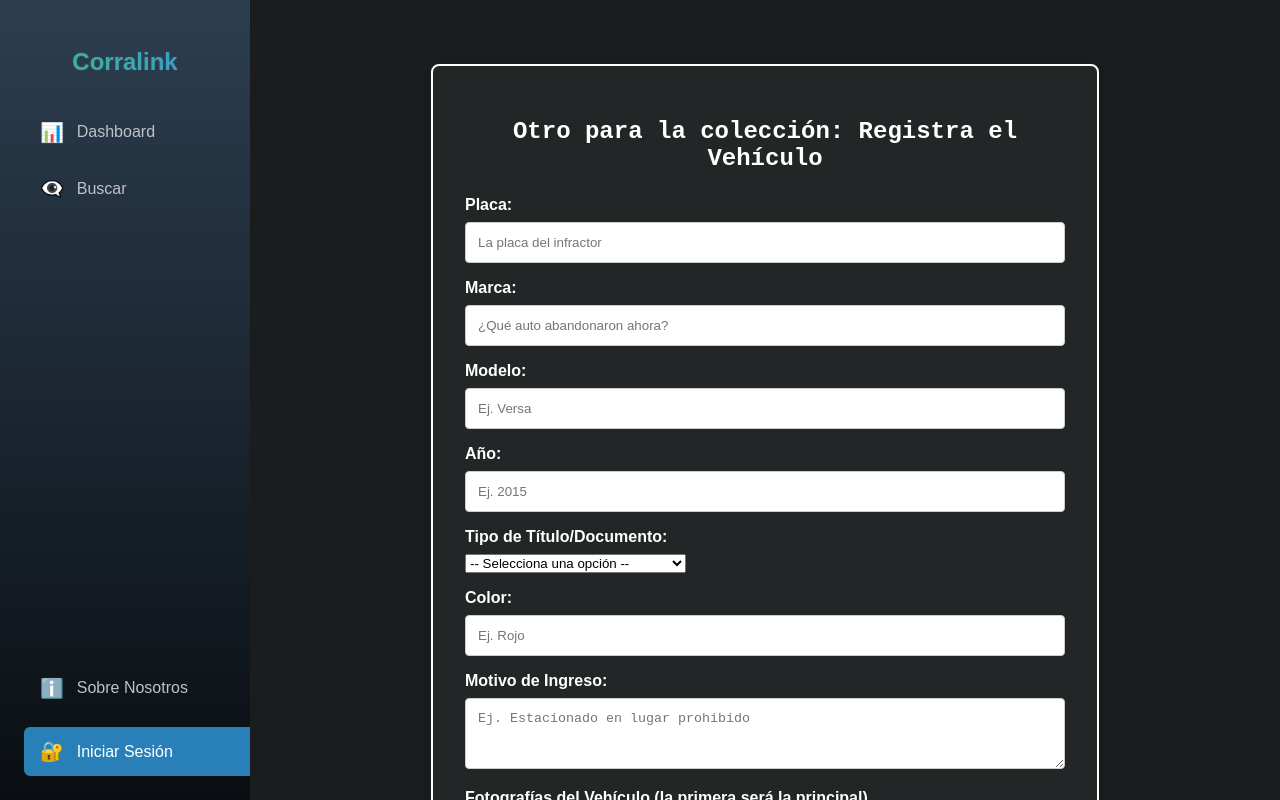
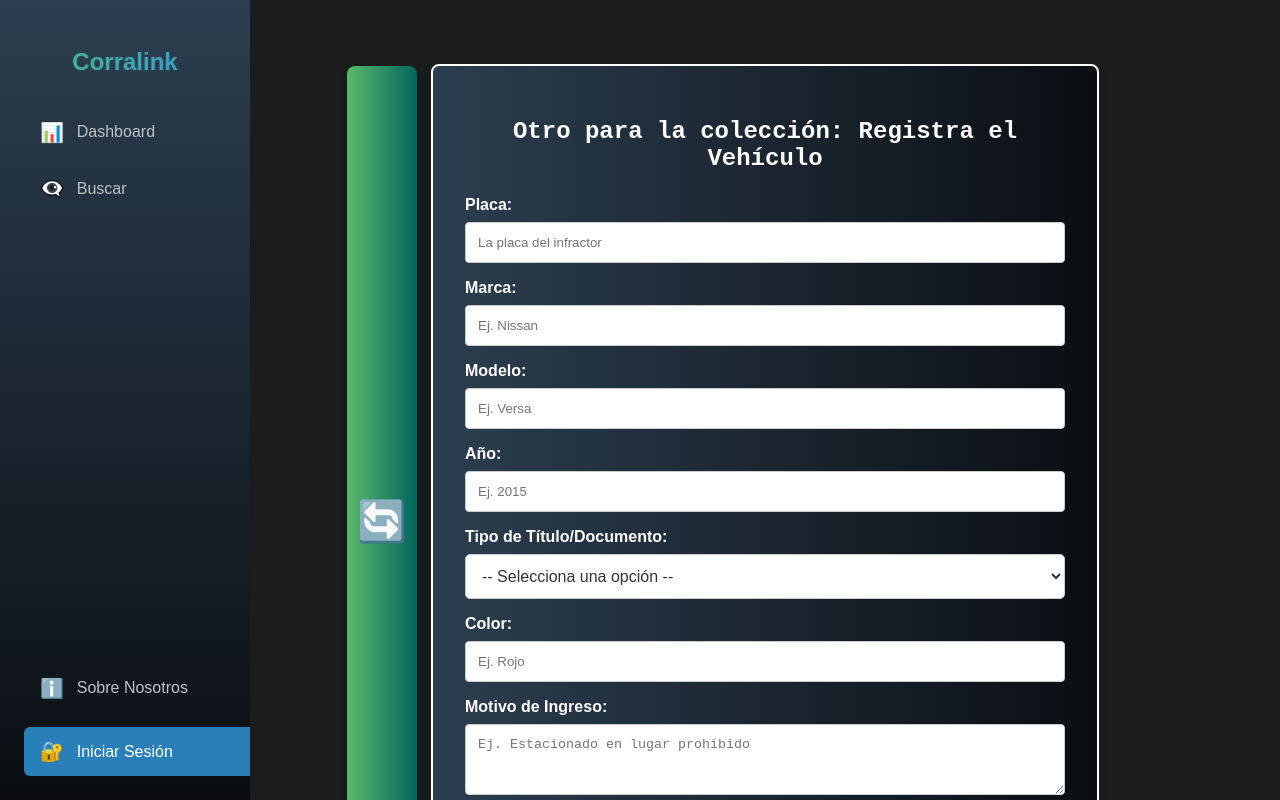
Before and after one commit to Carloseva/Proyecto_TBD, a Vue app in the folder frontend/: page /registrar in a window 1280 px wide. Built offline with nearby package versions, Linux system fonts and the light colour scheme.

Commit message:
Renovacion del formulario para agregar carros

```diff
--- a/frontend/src/components/RegistroVehiculo.vue
+++ b/frontend/src/components/RegistroVehiculo.vue
@@ -1,9 +1,8 @@
-// RegistroVehiculo.vue
-
 <script setup>
 import { reactive, ref } from 'vue';
-import axios from 'axios'; // <-- IMPORTA AXIOS
+import axios from 'axios';
 
+const API_BASE_URL = 'http://localhost:3000';
 const anioActual = new Date().getFullYear();
 const opcionesTitulo = [
   'Factura Original',
@@ -14,8 +13,6 @@ const opcionesTitulo = [
   'Otro'
 ];
 
-// ---> LA LÍNEA DEL ERROR ESTÁ AQUÍ <---
-// Asegúrate de que esta declaración exista y esté bien escrita.
 const vehiculo = reactive({
   placa: '',
   marca: '',
@@ -28,82 +25,97 @@ const vehiculo = reactive({
 
 const fotos = ref([]);
 const fotoPrincipalPreview = ref(null);
+
 function handleFileUpload(event) {
-  const archivos = event.target.files;
-  if (!archivos.length) return;
-  fotos.value = Array.from(archivos);
-  fotoPrincipalPreview.value = URL.createObjectURL(archivos[0]);
+  const archivosNuevos = event.target.files;
+  if (!archivosNuevos.length) return;
+
+  const limiteFotos = 20;
+  const espacioDisponible = limiteFotos - fotos.value.length;
+
+  if (espacioDisponible <= 0) {
+    alert('Ya has alcanzado el límite de 20 fotos.');
+    event.target.value = '';
+    return;
   }
 
-const mensajeExito = ref('');
-const cargando = ref(false);
+  let archivosParaAgregar = Array.from(archivosNuevos);
 
-const enviarFormulario = async () => {
-  cargando.value = true;
-  const formData = new FormData();
-  // ... (aquí va tu lógica de agregar los campos al formData)
+  if (archivosNuevos.length > espacioDisponible) {
+    alert(`Solo puedes agregar ${espacioDisponible} fotos más. Se agregarán las primeras ${espacioDisponible} de tu selección.`);
+    archivosParaAgregar = archivosParaAgregar.slice(0, espacioDisponible);
+  }
 
-  try {
-    const response = await axios.post('http://localhost:3000/api/registrar-vehiculo', formData);
+  const nuevosObjetosFoto = archivosParaAgregar.map(file => {
+    return {
+      file: file,
+      url: URL.createObjectURL(file)
+    };
+  });
 
-    if (response.data.success) {
-      mensajeExito.value = "✅ ¡Vehículo registrado exitosamente!";
+  fotos.value.push(...nuevosObjetosFoto);
 
-      // Limpiamos el formulario (Lógica de Reset)
-      Object.keys(vehiculo.value).forEach(key => vehiculo.value[key] = '');
-      imagenesPreview.value = []; // Si tienes preview de fotos
+  event.target.value = '';
+}
 
-      // Quitamos el mensaje después de 4 segundos
-      setTimeout(() => { mensajeExito.value = ''; }, 4000);
+function eliminarFoto(index){
+  fotos.value.splice(index, 1);
 }
-  } catch (error) {
-    // Manejo de error de placa duplicada (409)
-    if (error.response?.status === 409) {
-      alert(error.response.data.message);
-    }
-  } finally {
-    cargando.value = false;
-  }
-};
 
 async function registrar() {
-  // 1. Crear un objeto FormData para empaquetar los datos y las fotos
   const formData = new FormData();
 
-  // 2. Añadir todos los datos de texto del vehículo
   for (const key in vehiculo) {
     formData.append(key, vehiculo[key]);
   }
 
-  // 3. Añadir todos los archivos de las fotos
-  for (const foto of fotos.value) {
-    formData.append('fotos', foto); // El nombre 'fotos' debe coincidir con el del backend
+  for (const fotoObj of fotos.value) {
+    formData.append('fotos', fotoObj.file);
   }
 
-  // 4. Enviar los datos al servidor usando Axios
   try {
-    const response = await axios.post('http://localhost:3000/api/registrar-vehiculo', formData, {
+    const response = await axios.post(`${API_BASE_URL}/api/registrar-vehiculo`, formData, {
       headers: {
         'Content-Type': 'multipart/form-data'
       }
     });
 
-    // Si todo salió bien, el servidor nos responderá
     console.log('Respuesta del servidor:', response.data);
     alert('¡Vehículo registrado con éxito!');
-    // Aquí podrías limpiar el formulario o redirigir al usuario
+
 
   } catch (error) {
     console.error('Error al registrar el vehículo:', error);
     alert('Hubo un error al registrar el vehículo.');
   }
 }
+
+function resetForm() {
+  Object.assign(vehiculo, {
+    placa: '',
+    marca: '',
+    modelo: '',
+    anio: null,
+    titulo: '',
+    color: '',
+    motivo: ''
+  });
+
+  fotos.value = [];
+}
 </script>
 
 <template>
   <div class="formulario-container">
+    <button
+      type="button"
+      @click="resetForm"
+      class="btn-reset-lateral"
+    >
+      🔄️
+    </button>
+
     <h2>Otro para la colección: Registra el Vehículo</h2>
-
     <form @submit.prevent="registrar">
       <div class="campo">
         <label for="placa">Placa:</label>
@@ -112,7 +124,7 @@ async function registrar() {
 
       <div class="campo">
         <label for="marca">Marca:</label>
-        <input type="text" id="marca" placeholder="¿Qué auto abandonaron ahora?" v-model="vehiculo.marca">
+        <input type="text" id="marca" placeholder="Ej. Nissan" v-model="vehiculo.marca">
       </div>
 
       <div class="campo">
@@ -134,7 +146,7 @@ async function registrar() {
 
       <div class="campo">
         <label for="titulo">Tipo de Título/Documento:</label>
-        <select id="titulo" v-model="vehiculo.titulo">
+        <select id="titulo" v-model="vehiculo.titulo" class="estilo-input" required>
           <option disabled value="">-- Selecciona una opción --</option>
           <option v-for="opcion in opcionesTitulo" :key="opcion" :value="opcion">
             {{ opcion }}
@@ -149,7 +161,7 @@ async function registrar() {
 
       <div class="campo">
         <label for="motivo">Motivo de Ingreso:</label>
-        <textarea id="motivo" rows="3" placeholder="Ej. Estacionado en lugar prohibido" v-model="vehiculo.motivo"></textarea>
+        <textarea type="text" id="motivo" rows="3" placeholder="Ej. Estacionado en lugar prohibido" v-model="vehiculo.motivo"></textarea>
       </div>
 
       <div class="campo">
@@ -168,34 +180,47 @@ async function registrar() {
           @change="handleFileUpload"
         >
 
-        <div v-if="fotoPrincipalPreview" class="foto-preview">
-          <img :src="fotoPrincipalPreview" alt="Vista previa de la foto principal">
+        <div v-if="fotos.length > 0" class="foto-preview-gallery">
+          <div
+            v-for="(foto, index) in fotos"
+            :key="foto.url"
+            class="foto-preview-card"
+          >
+            <img :src="foto.url" alt="Vista previa">
+
+            <button
+              type="button"
+              @click.stop="eliminarFoto(index)"
+              class="btn-eliminar-foto"
+            >
+              &times;
+            </button>
+          </div>
         </div>
       </div>
 
       <button type="submit">¡Registrar y Multar!</button>
     </form>
   </div>
-
-
 </template>
 
 <style scoped>
 .formulario-container {
+  position: relative;
   max-width: 600px;
   margin: 2rem auto;
   padding: 2rem;
-  border: 2px solid #ffffffff; /* Borde de advertencia amarillo */
+  border: 2px solid #ffffffff;
   border-radius: 8px;
   box-shadow: 0 4px 10px rgba(0, 0, 0, 0.1);
-  background-color: #222627; /* Fondo amarillo pálido */
+  background: linear-gradient(to right, #2c3e50, #0a0e12);
 }
 
 h2 {
   text-align: center;
   margin-bottom: 1.5rem;
-  color: #ffffffff; /* Color oscuro para el título */
-  font-family: 'Courier New', Courier, monospace; /* Una fuente más ruda */
+  color: #ffffffff;
+  font-family: 'Courier New', Courier, monospace;
 }
 
 .campo {
@@ -219,7 +244,6 @@ input, textarea {
   transition: border-color 0.3s, box-shadow 0.3s;
 }
 
-/* Cuando el usuario hace clic en un campo, el borde se pone rojo */
 input:focus, textarea:focus {
   border-color: #dc3545;
   box-shadow: 0 0 0 3px rgba(220, 53, 69, 0.25);
@@ -231,7 +255,7 @@ button {
   padding: 0.8rem;
   border: none;
   border-radius: 4px;
-  background-color: #01655c; /* Botón de "peligro" rojo */
+  background: linear-gradient(to right, #5ab96a, #01655c);
   color: white;
   font-size: 1rem;
   font-weight: bold;
@@ -241,12 +265,11 @@ button {
 }
 
 button:hover {
-  background-color: #c82333; /* Un rojo más oscuro al pasar el mouse */
+  background-color: #c82333;
 }
 
-/* --- Estilos para la subida de archivos --- */
 .input-file-hidden {
-  display: none; /* Oculta el input de archivo por defecto */
+  display: none;
 }
 
 .input-file-trigger {
@@ -255,7 +278,7 @@ button:hover {
   padding: 0.8rem;
   border: none;
   border-radius: 4px;
-  background-color: #01655c;
+  background: linear-gradient(to right, #5ab96a, #01655c);
   color: white;
   font-size: 1rem;
   font-weight: bold;
@@ -270,16 +293,96 @@ button:hover {
   background-color: #42b983;
 }
 
-.foto-preview {
+.foto-preview-gallery {
+  display: flex;
+  flex-wrap: wrap;
+  gap: 1rem;
   margin-top: 1rem;
-  text-align: center;
 }
 
-.foto-preview img {
-  max-width: 100%;
-  max-height: 250px;
+.foto-preview-card {
+  position: relative;
+  width: 120px;
+  height: 90px;
   border-radius: 8px;
-  border: 2px solid #ddd;
+  overflow: hidden;
+  border: 1px solid #ddd;
+}
+
+.foto-preview-card img {
+  width: 100%;
+  height: 100%;
+  object-fit: cover;
+}
+
+.btn-eliminar-foto {
+  position: absolute;
+  top: 4px;
+  right: 4px;
+
+  width: 24px;
+  height: 24px;
+  border-radius: 50%;
+
+  background-color: rgba(0, 0, 0, 0.7);
+  color: white;
+  border: none;
+
+  display: flex;
+  justify-content: center;
+  align-items: center;
+
+  font-size: 1.2rem;
+  line-height: 1;
+  padding: 0;
+  padding-bottom: 2px;
+  cursor: pointer;
+  transition: background-color 0.2s;
+}
+
+.btn-eliminar-foto:hover {
+  background-color: #dc3545;
+}
+
+.btn-reset-lateral{
+  position: absolute;
+  top: 0;
+  transform: translateX(calc(-100% - 3rem));
+  width: 70px;
+  height:100%;
+  background-color: #01655c;
+  border:none;
+  border-radius: 8px;
+  color: white;
+  font-size: 2.5rem;
+  cursor: pointer;
+  display: flex;
+  align-items: center;
+  justify-content: center;
+
+  transition: background-color 0.3s;
+  box-shadow: 0 4px 10px rgba(0,0,0,0.2);
+}
+
+.btn-reset-lateral:hover {
+  background-color: #c82333;
+}
+
+.estilo-input {
+  width: 100%;
+  padding: 0.75rem;
+  font-size: 1rem;
+  border: 1px solid #ccc;
+  border-radius: 5px;
+  background-color: white;
+  color: #333;
+  cursor: pointer;
+  transition: border-color 0.3s;
+}
+
+.estilo-input:focus {
+  outline: none;
+  border-color: #3498db;
 }
 
 </style>
```
Lines whose indentation alone changed are shown as unchanged.
